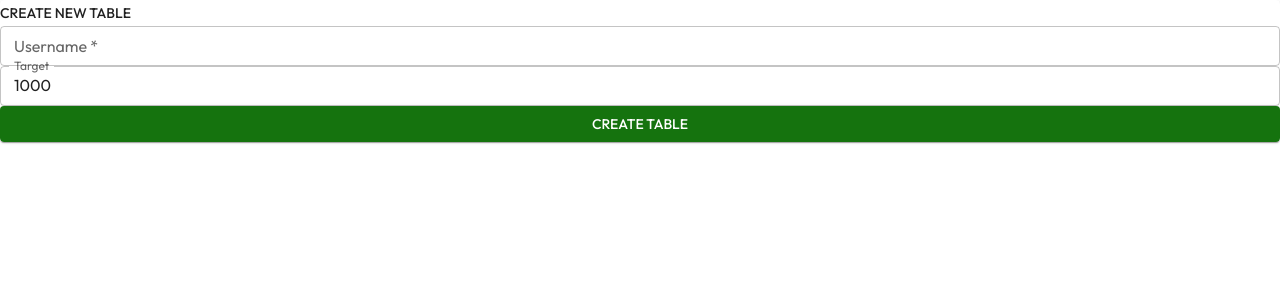
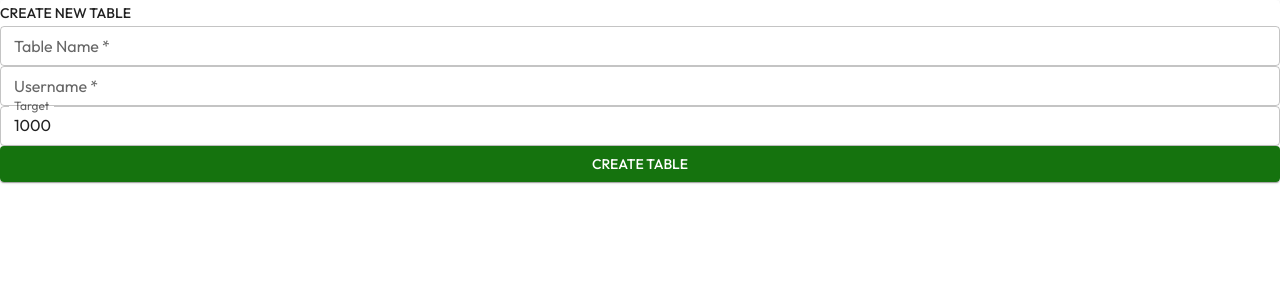
Before and after one commit to tam11a/hazari-web, a Next.js app: page /create in a window 1280 px wide. Shown: the top 300 px of the page. Built offline with nearby package versions, Linux system fonts and the light colour scheme; no server answers; what @mui/material-nextjs would draw is missing.

Commit message:
added: create table

```diff
--- a/package.json
+++ b/package.json
@@ -17,11 +17,14 @@
     "@emotion/styled": "^11.14.0",
     "@mui/material": "^6.4.2",
     "@mui/material-nextjs": "^6.4.2",
+    "axios": "^1.7.9",
     "motion": "^12.0.6",
     "next": "15.1.6",
     "react": "^19.0.0",
     "react-dom": "^19.0.0",
-    "react-icons": "^5.4.0"
+    "react-icons": "^5.4.0",
+    "socket.io": "^4.8.1",
+    "socket.io-client": "^4.8.1"
   },
   "devDependencies": {
     "@eslint/eslintrc": "^3",
--- a/src/app/(welcome)/create/page.tsx
+++ b/src/app/(welcome)/create/page.tsx
@@ -1,23 +1,51 @@
 "use client";
 
+import instance from "@/app/axios-instance";
 import { Button, Card, TextField, Typography } from "@mui/material";
 import { useRouter } from "next/navigation";
 import { useState } from "react";
 
 export default function Create() {
   const [name, setName] = useState<string>("");
+  const [username, setUsername] = useState<string>("");
   const [target, setTarget] = useState<number>(1000);
   const router = useRouter();
+
+  const createTable = async () => {
+    const res = await instance.post("/create-table", {
+      name,
+      username,
+      target,
+    });
+    if (res.status === 201) {
+      console.log(res.data);
+      localStorage.setItem("username", res.data.data.party_owner.name);
+      localStorage.setItem("user_id", res.data.data.party_owner.id);
+      router.push(`/game/${res.data.data.id}`);
+    }
+  };
+
   return (
     <Card className="!bg-green-100 max-w-md rounded-md p-4 mx-auto flex flex-col items-center space-y-4">
       <Typography variant="button">CREATE NEW TABLE</Typography>
       <TextField
-        label="Username"
+        label="Table Name"
         size="small"
         variant="outlined"
         value={name}
         onChange={(e) => {
           setName(e.target.value);
+        }}
+        fullWidth
+        required
+      />
+      <TextField
+        label="Username"
+        size="small"
+        variant="outlined"
+        value={username}
+        onChange={(e) => {
+          setUsername(e.target.value);
         }}
         fullWidth
         required
@@ -38,9 +66,8 @@ export default function Create() {
         variant="contained"
         color="primary"
         onClick={() => {
-          if (name) {
-            localStorage.setItem("username", name);
-            router.replace("/game/1");
+          if (name && username) {
+            createTable();
           }
         }}
       >
--- /dev/null
+++ b/src/app/axios-instance.ts
@@ -0,0 +1,7 @@
+import axios from "axios";
+
+const instance = axios.create({
+  baseURL: process.env.NEXT_PUBLIC_API_URL as string,
+});
+
+export default instance;
```
Also changed, not shown: 1 other file (tests, documents, lock files or other folders).
